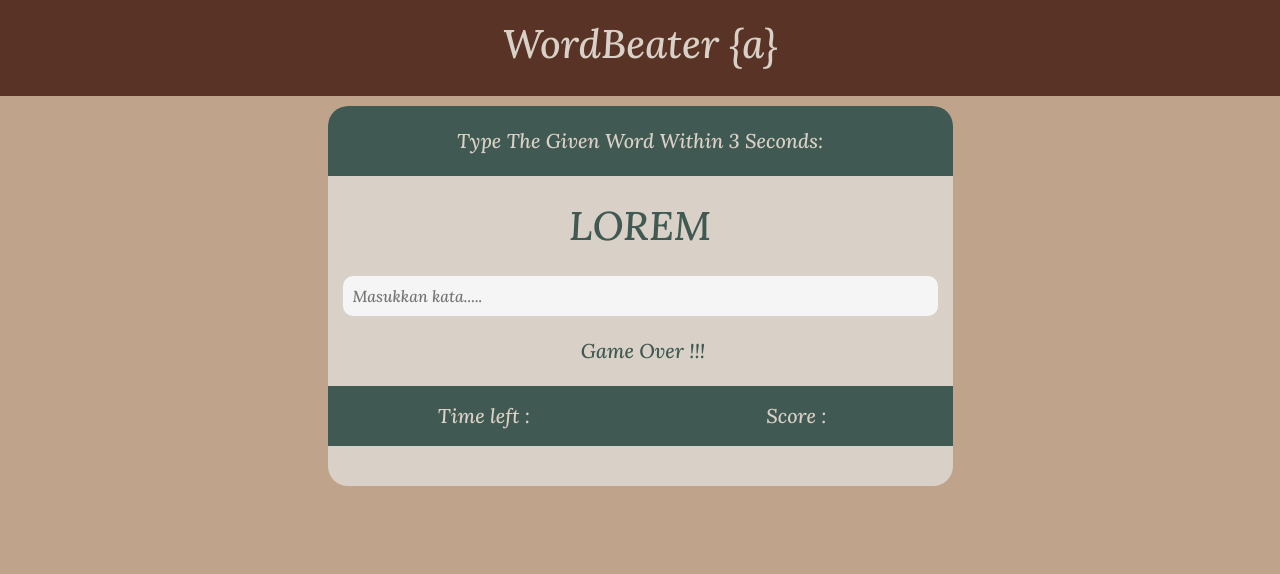
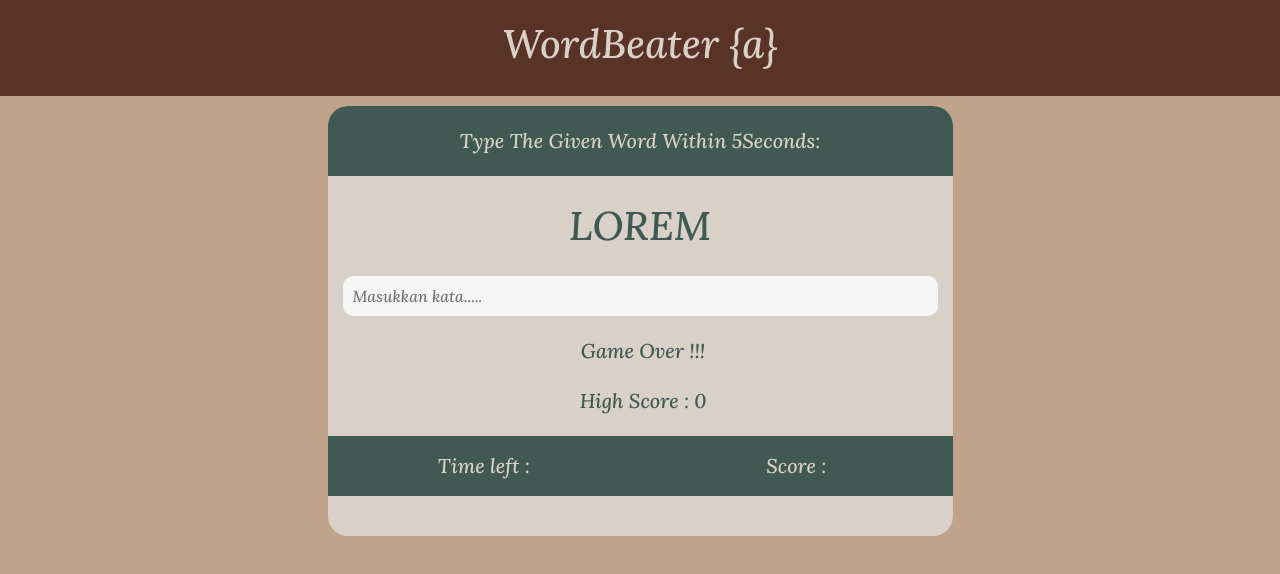
Before and after one commit to LordAvorio/game_word_beater_gading, a plain HTML site: page index.html in a window 1280 px wide. Drawn offline with nearby package versions, Linux system fonts and the light colour scheme.

Commit message:
Repairing the index.html

```diff
--- a/index.html
+++ b/index.html
@@ -24,12 +24,12 @@
             <div class="col-12" id="cardLayout">
                 <div class="row">
                     <div class="col-12" id="cardHeader">
-                        <p style="margin-bottom: 0px;">Type The Given Word Within 3 Seconds:</p>
+                        <p style="margin-bottom: 0px;">Type The Given Word Within <span class="textSuccess" id="seconds">5</span>Seconds:</p>
                     </div>
                 </div>
                 <div class="row">
                     <div class="col-12" id="soalKata">
-                        <p>LOREM</p>
+                        <p id="currentWord">LOREM</p>
                     </div>
                 </div>
                 <div class="row">
@@ -40,6 +40,11 @@
                 <div class="row">
                     <div class="col-12" id="statusGame">
                         <p id="statusCount">Game Over !!!</p>
+                    </div>
+                </div>
+                <div class="row">
+                    <div class="col-12" id="statusGame">
+                        <p>High Score : <span id="highScore">0</span> </p>
                     </div>
                 </div>
                 <div class="row" style="background-color: #405952;margin-bottom : 40px">
```
